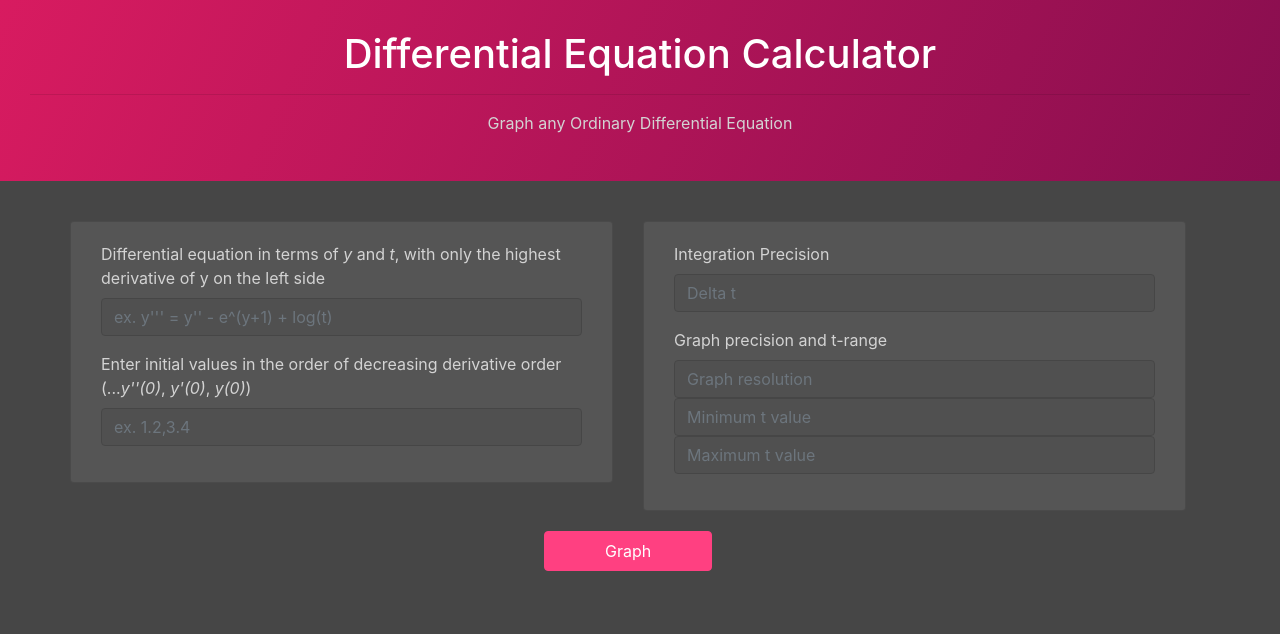
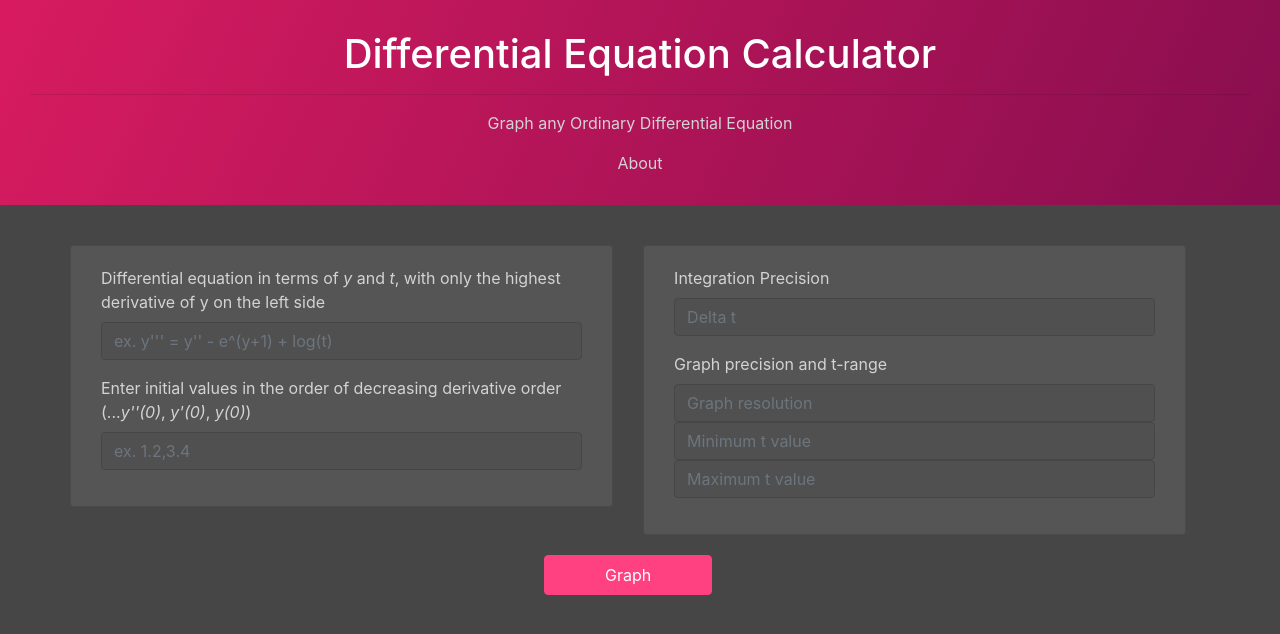
Before and after one commit to isaackrementsov/ode-calculator, a Flask app: page / in a window 1280 px wide. Shown: the top 634 px of the page. Run offline with Flask 2, Linux system fonts and the light colour scheme; some libraries are stand-ins or nearby versions.

Commit message:
Update README

```diff
--- a/static/css/main.css
+++ b/static/css/main.css
@@ -52,3 +52,9 @@ html, body {
     width: 100%;
     margin: 10px;
 }
+a {
+    color: lightgrey;
+}
+a:hover {
+    color: whitesmoke;
+}
--- a/templates/calculator.html
+++ b/templates/calculator.html
@@ -12,6 +12,7 @@
             <h1>Differential Equation Calculator</h1>
             <hr>
             <p>Graph any Ordinary Differential Equation</p>
+            <a href="isaackrementsov-edu.github.io/ode-calculator">About</a>
         </div>
         <div class="container">
             <div class="row">
@@ -24,8 +25,8 @@
                             </div>
                         {% endif %}
                     </div>
-                    <div class="row">
-                        <div class="col-6">
+                    <div class="row center">
+                        <div class="col">
                             <div class="card">
                                 <div class="form-group">
                                     <label>Differential equation in terms of <i>y</i> and <i>t</i>, with only the highest derivative of y on the left side</label>
@@ -37,7 +38,7 @@
                                 </div>
                             </div>
                         </div>
-                        <div class="col-6">
+                        <div class="col">
                             <div class="card">
                                 <div class="form-group">
                                     <label>Integration Precision</label>
```
Also changed, not shown: README.md.
